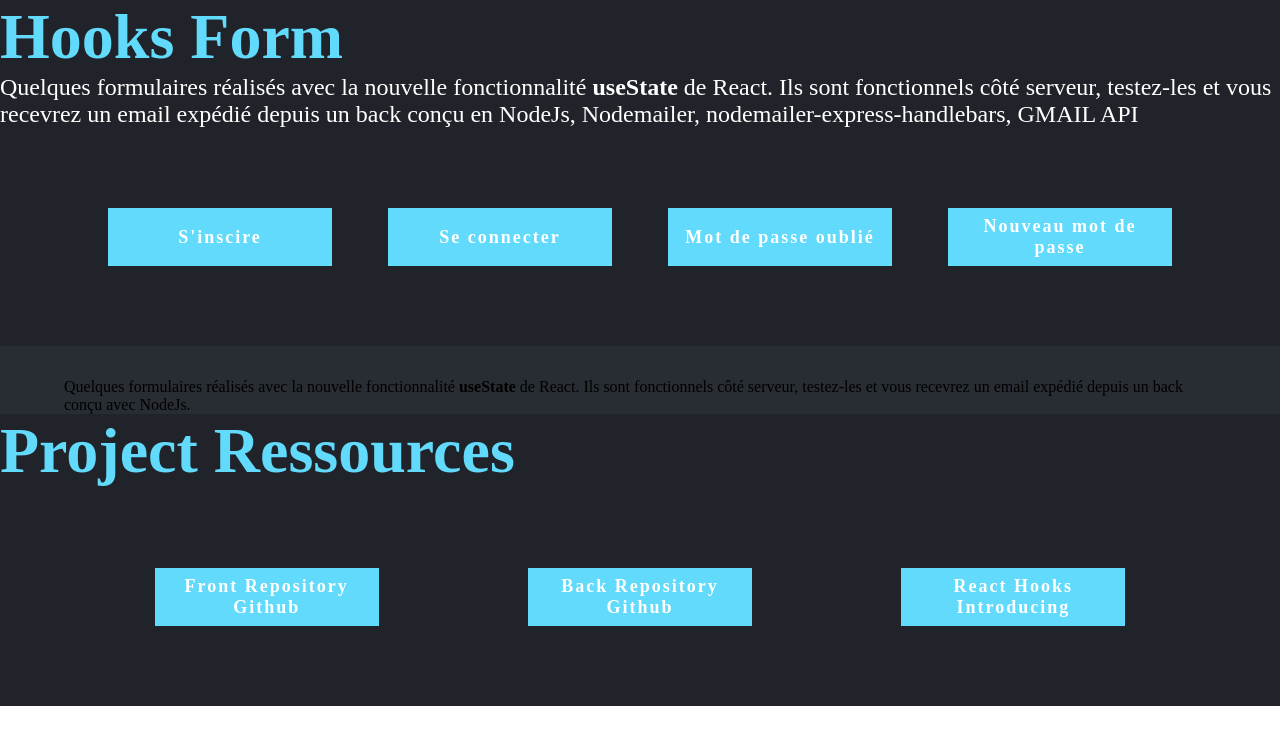
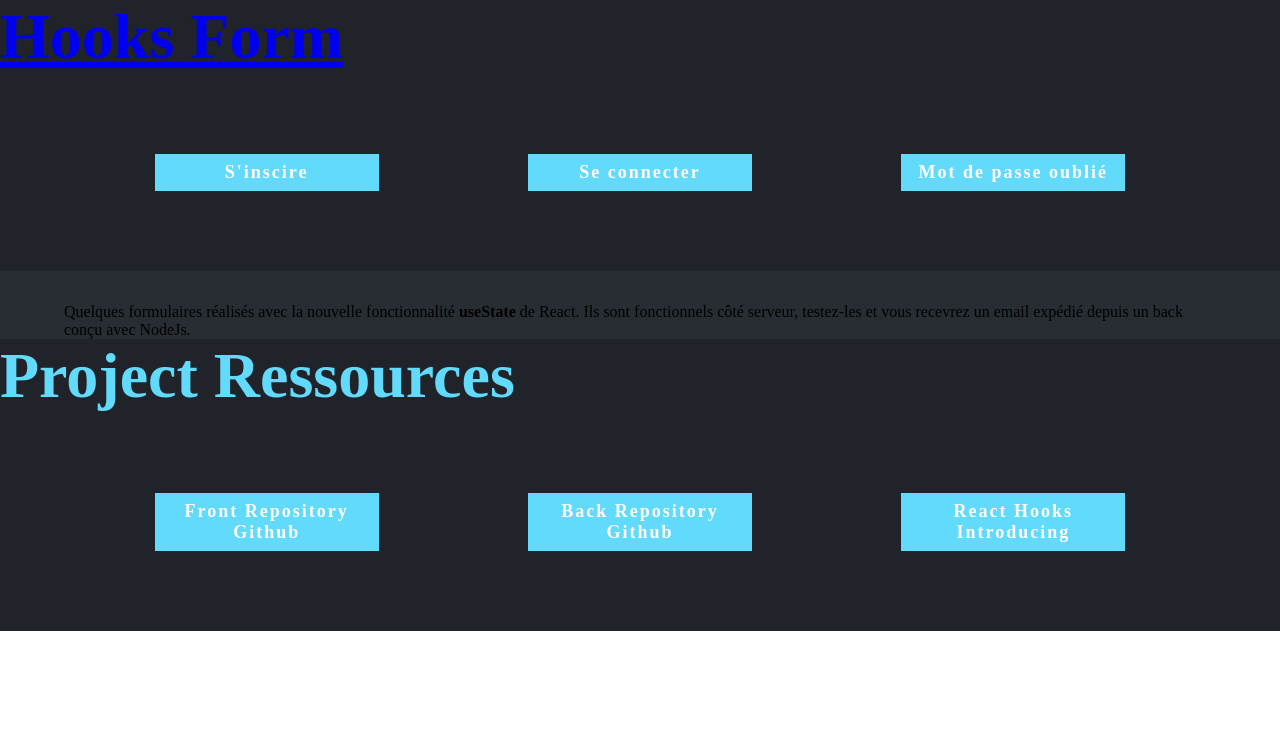
Before and after one commit to WebWalterWrite/HooksForm, a React (Create React App) app: page / in a window 1280 px wide. Shown: the top 744 px of the page. Built offline with nearby package versions, Linux system fonts and the light colour scheme.

Commit message:
type:content desc: modification contenu

```diff
--- a/src/components/layout/Header.js
+++ b/src/components/layout/Header.js
@@ -4,10 +4,9 @@ import { Intro, Nav } from './layout.styled';
 const Header = () => (
     <header>
         <Intro>
-        <h1>Hooks Form</h1>
-        <p>Quelques formulaires réalisés avec la nouvelle fonctionnalité <strong>useState</strong> de React. Ils sont fonctionnels côté serveur, testez-les et vous recevrez un email expédié depuis un back conçu en NodeJs, Nodemailer, nodemailer-express-handlebars, GMAIL API</p>
+        <h1><Link to="/">Hooks Form</Link></h1>
         </Intro>
-        <Nav>
+        <Nav color={{bc:"#61dafb", fc:"#FFFFFF"}}>
             <ul>
                 <li>
                     <Link to="/formulaire/inscription">S'inscire</Link>
@@ -18,10 +17,6 @@ const Header = () => (
                 <li>
                     <Link to="/formulaire/mot-de-passe-oublie">Mot de passe oublié</Link>
                 </li>
-
-                <li>
-                    <Link to="/formulaire/reinitialisation-mot-de-passe">Nouveau mot de passe</Link>
-                </li>
             </ul>
         </Nav>
     </header>
```
